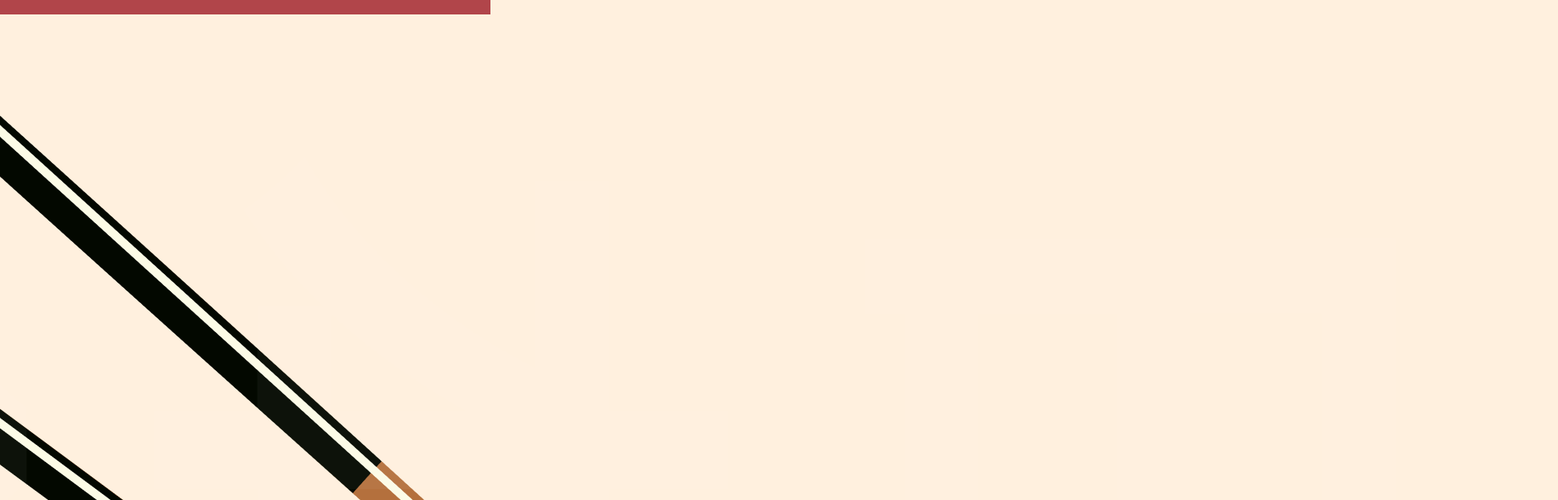
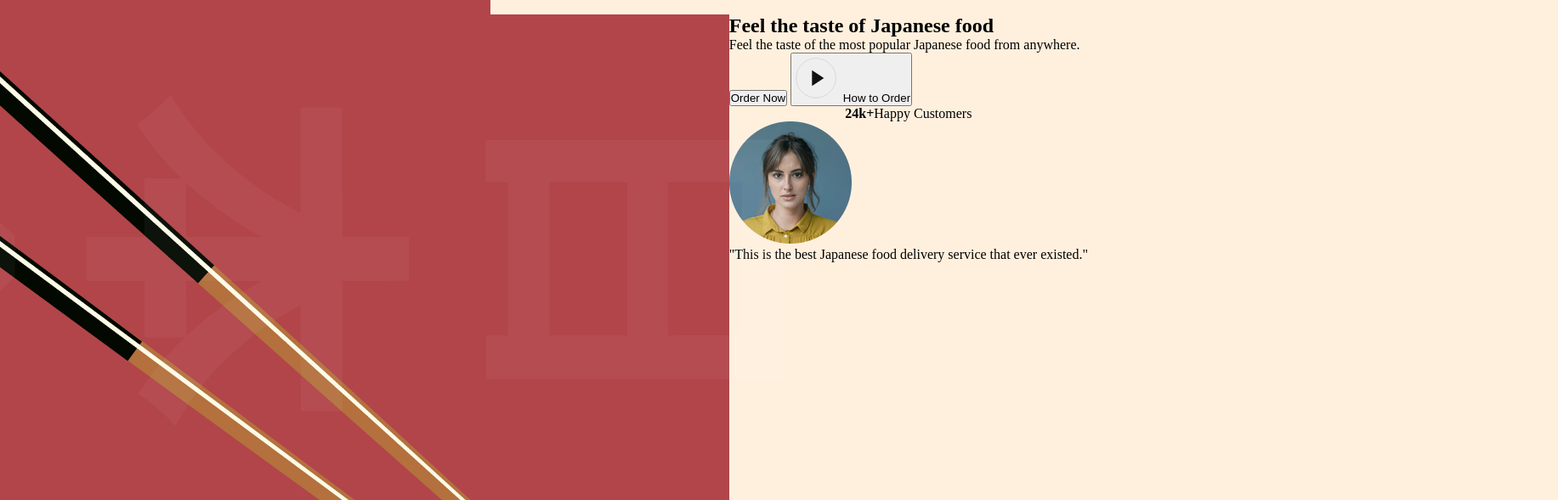
Before and after one commit to Amirhosein-Imani/sushi-themed-website, a website built with Vite: page index.html in a window 1280 px wide. Shown: the part 55-644 px from the top of the page at 85% size, 1833 px wide, since content can reach past the window. Built offline with nearby package versions, Linux system fonts and the light colour scheme.

Commit message:
hero section HTML-commit

```diff
--- a/css/sections/hero.css
+++ b/css/sections/hero.css
@@ -0,0 +1,24 @@
+.hero{
+    display: flex;
+    min-height: calc(100vh - 74px);
+    overflow: hidden;
+}
+.hero-image{
+    display: flex;
+    flex: 1;
+    flex-direction: column;
+    position: relative;
+    z-index: 5;
+}
+.hero-image img{
+    width: 120%;
+    height: 100%;
+    object-fit: contain;
+}
+.hero-image__overlay{
+    position: absolute;
+    inset: 0;
+    width: 100%;
+    background-color: var(--primary-color);
+    z-index: -1;
+}
--- a/index.html
+++ b/index.html
@@ -46,6 +46,32 @@
       </h2>
       <div class="hero-image__overlay"></div>
     </div>
+    <div class="hero-content">
+      <div class="hero-content-info">
+        <h1>Feel the taste of Japanese food</h1>
+        <p>Feel the taste of the most popular Japanese food from anywhere.</p>
+        <div class="hero-content__buttons">
+          <button class="hero-content__order-button">Order Now</button>
+          <button class="hero-content__play-button">
+            <img src="assets/play-circle.svg" alt="play">
+            How to Order
+          </button>
+        </div>
+      </div>
+
+      <div class="hero-content__testimonial">
+        <div class="hero-content__customer flex-center">
+          <h4>24<span>k+</span></h4>
+          <p>Happy Customers</p>
+        </div>
+        <div></div>
+      </div>
+
+      <div class="hero-content__review">
+        <img src="assets/user.png" alt="user">
+        <p>"This is the best Japanese food delivery service that ever existed."</p>
+      </div>
+    </div>
   </section>
   <script src="js/script.js" type="module"></script>
 </body>
```
